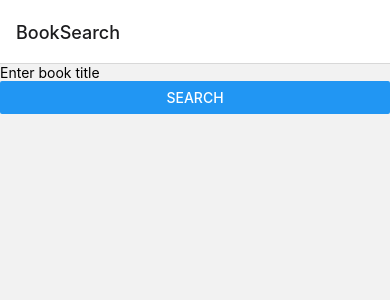
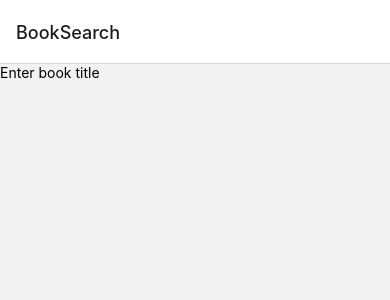
Before and after one commit to somestufficode/BookMate, a React Native app: screen /BookSearch in a window 390 px wide. Shown: the top 300 px of the page. Built offline with nearby package versions, Linux system fonts and the light colour scheme.

Commit message:
update search option

```diff
--- a/src/BookSearch/BookSearch.js
+++ b/src/BookSearch/BookSearch.js
@@ -1,14 +1,22 @@
-import React, { useState } from 'react';
-import { View, TextInput, Button, FlatList, Text } from 'react-native';
+import React, { useState, useEffect } from 'react';
+import { View, TextInput, FlatList, Text, TouchableOpacity } from 'react-native';
 
 const BookSearch = () => {
   const [searchTerm, setSearchTerm] = useState('');
   const [searchResults, setSearchResults] = useState([]);
+  const [selectedBook, setSelectedBook] = useState(null);
 
-  const searchBooks = async () => {
+  const searchBooks = async (text) => {
     try {
+      setSearchTerm(text);
+
+      if (text === '') {
+        setSearchResults([]);
+        return;
+      }
+
       const apiKey = 'AIzaSyDN5R0GHTM6PXsT9QzM8p1JToNsY-IKYi8';
-      const apiUrl = `https://www.googleapis.com/books/v1/volumes?q=${searchTerm}&key=${apiKey}`;
+      const apiUrl = `https://www.googleapis.com/books/v1/volumes?q=${text}&key=${apiKey}`;
 
       const response = await fetch(apiUrl);
       const data = await response.json();
@@ -23,23 +31,31 @@ const BookSearch = () => {
     }
   };
 
+
+  const handleBookSelection = (book) => {
+    setSelectedBook(book);
+    console.log('Selected book:', book);
+  };
+
+
   return (
     <View>
       <TextInput
         placeholder="Enter book title"
         value={searchTerm}
-        onChangeText={(text) => setSearchTerm(text)}
+        onChangeText={searchBooks}
       />
-      <Button title="Search" onPress={searchBooks} />
 
       <FlatList
         data={searchResults}
         keyExtractor={(item) => item.id}
         renderItem={({ item }) => (
-          <View>
-            <Text>{item.volumeInfo.title}</Text>
-          </View>
-        )}
+            <TouchableOpacity onPress={() => handleBookSelection(item)}>
+              <View>
+                <Text>{item.volumeInfo.title}</Text>
+              </View>
+            </TouchableOpacity>
+          )}
       />
     </View>
   );
```
